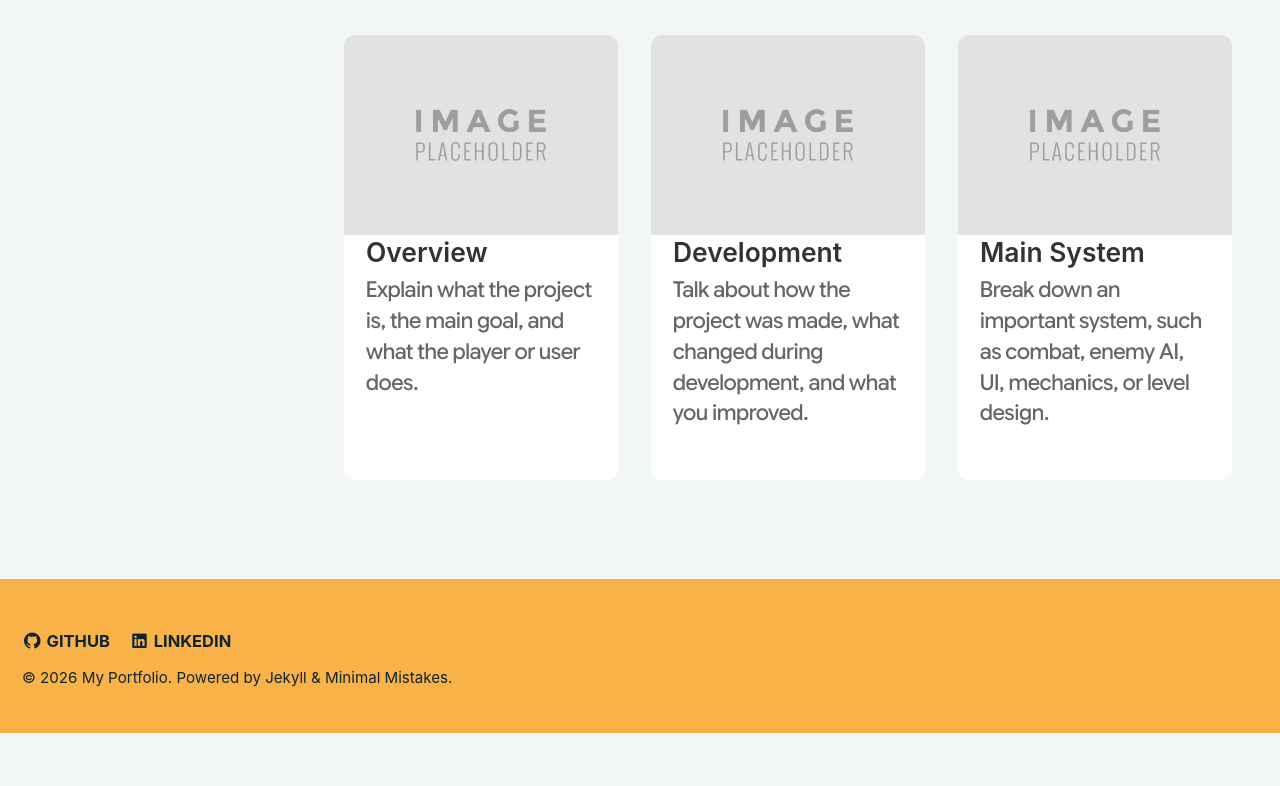
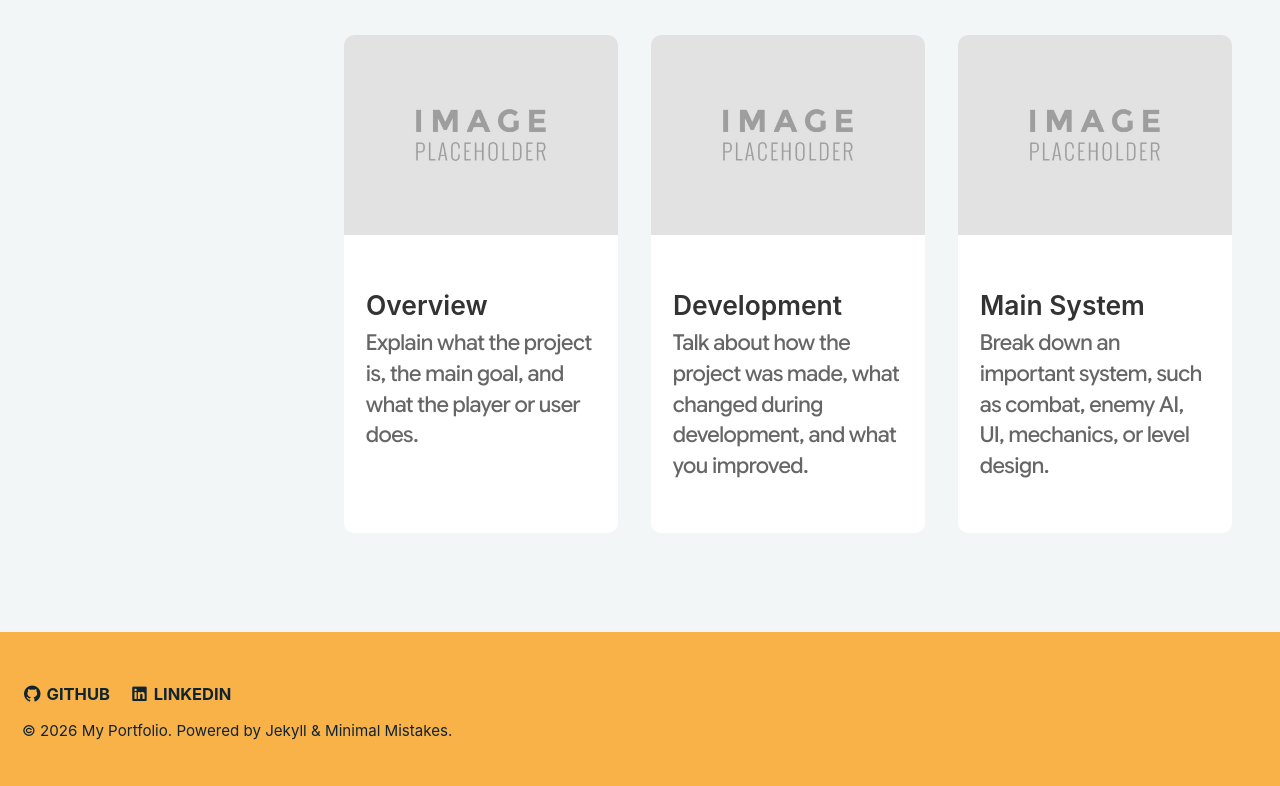
Before and after one commit to AlexUlster/AlexUlster.github.io, a Jekyll site: the page built from _pages/projects.md, in a window 1280 px wide. Shown: the part 844-1630 px from the top of the page. Built offline with Jekyll 4.4.1, drawn with Linux system fonts in a browser that asks for light colours; before the commit the page ends 1577 px from its top, so only the background shows below that.

Commit message:
Update project-cards.html

```diff
--- a/_includes/project-cards.html
+++ b/_includes/project-cards.html
@@ -31,7 +31,7 @@
   .info-title {
     font-size: 1.2rem;
     font-weight: 600;
-    margin-top: 0;
+    margin-top: 0.4;
     margin-bottom: 0.3rem;
     color: #333;
   }
```
